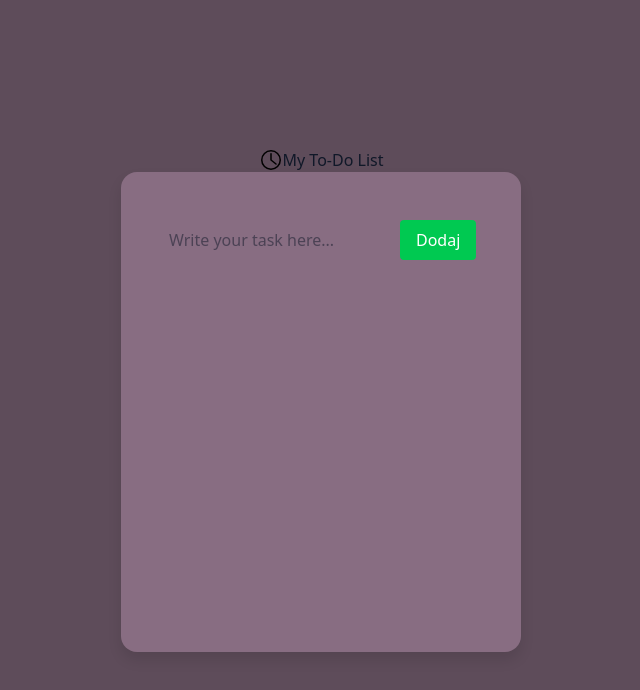
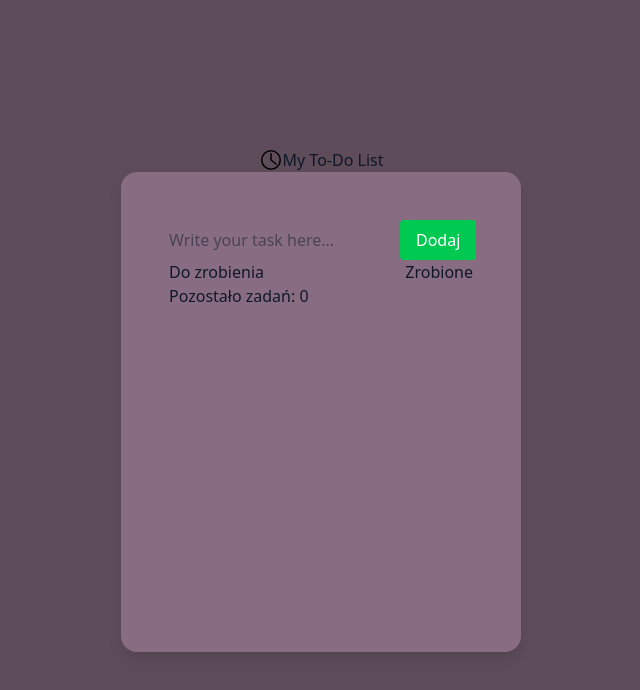
Before and after one commit to byPG/React_Basic_Portfolio, a React (Vite) app in the folder vite-react-toDo/: page / in a window 1280 px wide. Shown: the top 690 px of the page, without its empty margins (319-959 px from the left). Built offline with nearby package versions, Linux system fonts and the light colour scheme.

Commit message:
counter of tasks, remaining task and to do tasks funtions

```diff
--- a/vite-react-toDo/src/components/Main.jsx
+++ b/vite-react-toDo/src/components/Main.jsx
@@ -20,10 +20,6 @@ export default function Main() {
     setTextTask(""); // wyczyszczenie inputa
   }
 
-  function handleDelete(index) {
-    setTasks(tasks.filter((_, i) => i !== index)); // odfiltruj z tablicy element prawdziwy dla warunku !==index -> przechodzi po tablicy tasks i porównuje z index, ktory aktualnie jest w li
-  }
-
   function toggleTask(index) {
     //musi przejsc po wszystkich taskach
     const updatedTasks = tasks.map((task, i) => {
@@ -38,6 +34,21 @@ export default function Main() {
 
     setTasks(updatedTasks);
   }
+
+  function handleDelete(index) {
+    setTasks(tasks.filter((_, i) => i !== index)); // odfiltruj z tablicy element prawdziwy dla warunku !==index -> przechodzi po tablicy tasks i porównuje z index, ktory aktualnie jest w li
+  }
+
+  // licznik pozostalych tasków
+  const remainingTasks = tasks.filter(
+    (task) => task.completed === false
+  ).length;
+
+  //pozostałe taski do zrobienia (osobny widok)
+  const todoTasks = tasks.filter((task) => task.completed === false);
+
+  //taski, które zostały zrobione (osobny widok)
+  const doneTasks = tasks.filter((task) => task.completed === true);
 
   return (
     <main>
@@ -54,9 +65,11 @@ export default function Main() {
           Dodaj
         </button>
       </div>
-
+      <div className="flex justify-between">
+        <div>
+          <h3>Do zrobienia</h3>
           <ol>
-        {tasks.map((task, index) => (
+            {todoTasks.map((task, index) => (
               <li key={index}>
                 <input
                   type="checkbox"
@@ -73,6 +86,31 @@ export default function Main() {
               </li>
             ))}
           </ol>
+        </div>
+
+        <div>
+          <h3>Zrobione</h3>
+          <ol>
+            {doneTasks.map((task, index) => (
+              <li key={index}>
+                <input
+                  type="checkbox"
+                  checked={task.completed}
+                  onChange={() => toggleTask(index)}
+                />
+
+                {task.text}
+                <button
+                  onClick={() => handleDelete(index)}
+                  className="bg-red-500 text-white p-2 rounded">
+                  Usuń
+                </button>
+              </li>
+            ))}
+          </ol>
+        </div>
+      </div>
+      <p>Pozostało zadań: {remainingTasks}</p>
     </main>
   );
 }
```
Lines whose indentation alone changed are shown as unchanged.
